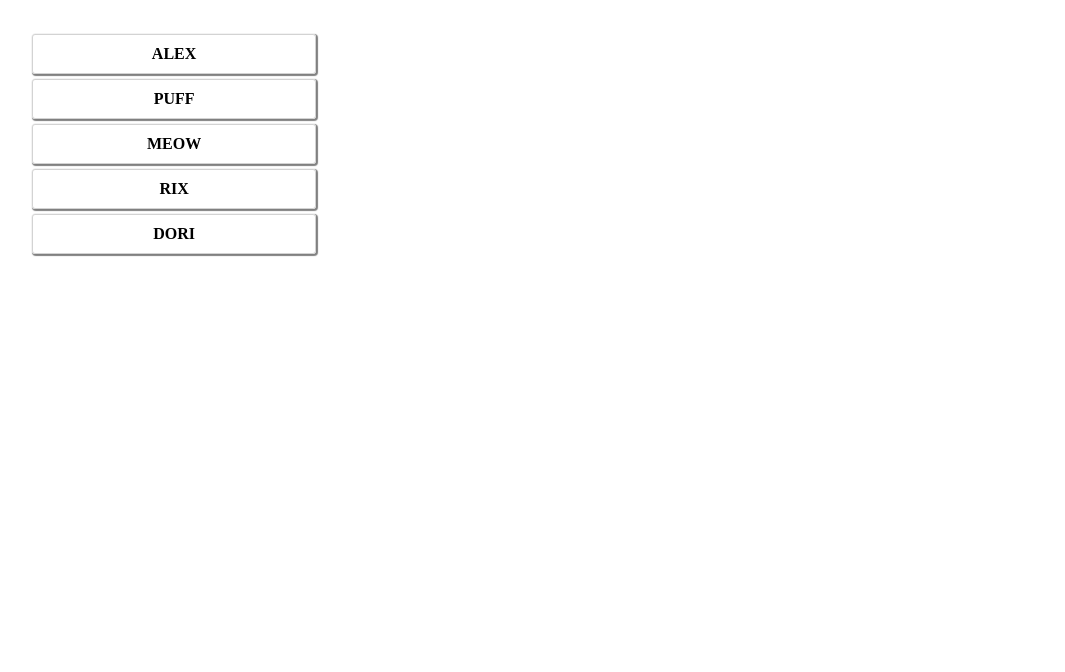
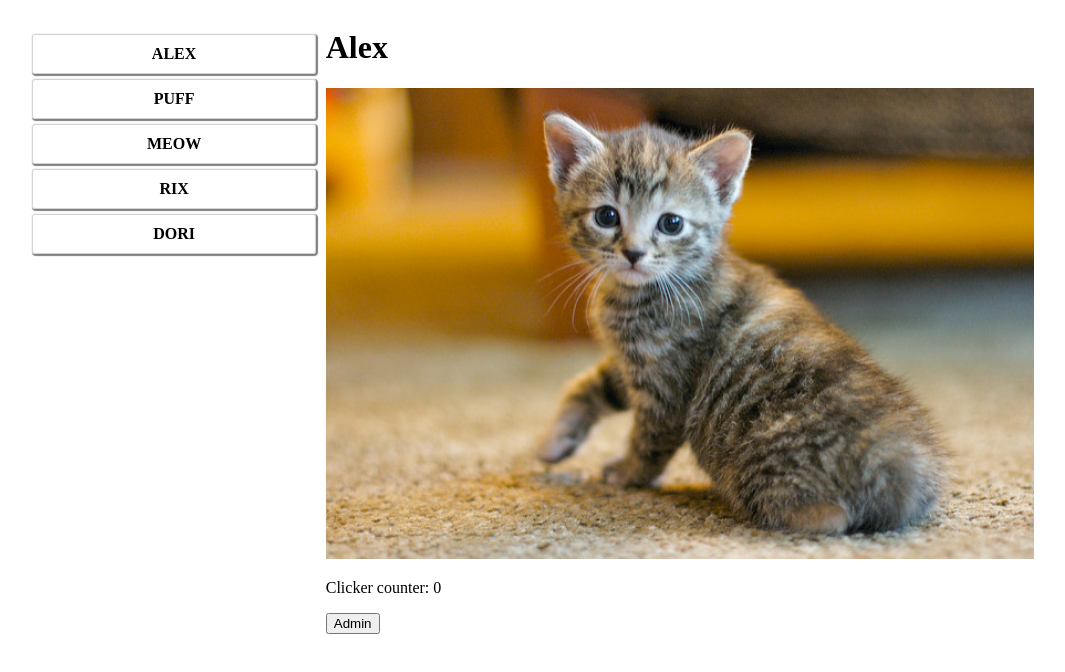
Before and after one commit to BartoszBazanski/cat-clicker, a plain HTML site: page index.html in a window 1280 px wide. Shown: the whole page, without its empty margins (112-1177 px from the left). Drawn offline with Linux system fonts and the light colour scheme.

Commit message:
Implement MVO methodology

```diff
--- a/assets/javascript/app.js
+++ b/assets/javascript/app.js
@@ -1,58 +1,132 @@
-var cats = [
+var model = {
+  currentCat: null,
+  data: [
     {
       name: "Alex",
       imageUrl: 'kitten_1.jpg',
-    clicks: 0
+      clicksCounter: 0
     },
     {
       name: "Puff",
       imageUrl: 'kitten_2.jpg',
-    clicks: 0
+      clicksCounter: 0
     },
     {
       name: "Meow",
       imageUrl: 'kitten_1.jpg',
-    clicks: 0
+      clicksCounter: 0
     },
     {
       name: "Rix",
       imageUrl: 'kitten_2.jpg',
-    clicks: 0
+      clicksCounter: 0
     },
     {
       name: "Dori",
       imageUrl: 'kitten_1.jpg',
-    clicks: 0
+      clicksCounter: 0
     },
-];
-var catList = [];
+  ],
+};
+
+var controller = {
+  init: function() {
+    model.currentCat = model.data[0];
+
+    catListView.init();
+    catDisplayView.init();
+    adminPanelView.init();
+  },
+
+  setCurrentCat: function(cat) {
+    model.currentCat = cat;
+  },
+
+  incrementCounter: function() {
+    model.currentCat.clicksCounter++;
+    catDisplayView.updateCounter();
+  },
+
+  getAllCats: function() {
+    return model.data;
+  },
+
+  getCurrentCat: function() {
+    return model.currentCat;
+  }
+};
+
+var catListView = {
+  init: function() {
+    this.cats = controller.getAllCats();
+
+    this.render();
+  },
+  render: function() {
     var list = document.querySelector('.list');
-var title = document.querySelector('h1');
-var image = document.querySelector('img');
-var counter = document.querySelector('span');
-var catDisplay = document.querySelector('#catDisplay');
     var itemList;
-
-cats.forEach(function(cat, id) {
+    this.cats.forEach(function(cat, id) {
       itemList = document.createElement('li');
-  itemList.id = id;
       itemList.textContent = cat.name;
 
-  itemList.addEventListener('click', (function(cats, id) {
+      itemList.addEventListener('click', (function(copyCat) {
         return function() {
-      if(catDisplay.classList.contains('hidden')) {
-        catDisplay.classList.remove('hidden');
-      }
-      title.textContent = cats[id].name;
-      image.id = id;
-      image.src = 'assets/images/' + cats[id].imageUrl;
-      counter.textContent = cats[id].clicks;
+          controller.setCurrentCat(copyCat);
+          catDisplayView.render();
         };
-  })(cats, id));
+      })(cat));
+
       list.append(itemList);
     });
+  },
+};
 
-image.addEventListener('click', function() {
-  cats[this.id].clicks++;
-  counter.textContent = cats[this.id].clicks;
+var catDisplayView = {
+  init: function() {
+    this.catDisplay = document.querySelector('#catDisplay');
+    this.title = this.catDisplay.querySelector('h1');
+    this.counter = this.catDisplay.querySelector('span');
+    this.image = this.catDisplay.querySelector('img');
+    this.image.addEventListener('click', function() {
+      controller.incrementCounter();
     });
+
+    this.render();
+  },
+  render: function() {
+    this.cat = controller.getCurrentCat();
+    this.title.textContent = this.cat.name;
+    this.image.src = 'assets/images/' + this.cat.imageUrl;
+
+    this.updateCounter();
+  },
+  updateCounter: function() {
+    this.counter.textContent = this.cat.clicksCounter;
+  }
+};
+
+var adminPanelView = {
+  init: function() {
+    this.adminButton = document.querySelector('.adminButton');
+    this.adminPanel = document.querySelector('.adminPanel');
+
+    this.adminButton.addEventListener('click', function() {
+      adminPanelView.render();
+    });
+  },
+  render: function() {
+    this.cat = controller.getCurrentCat();
+    this.editCatName = document.createElement('input');
+    this.editCatUrl = document.createElement('input');
+    this.editCatCounter = document.createElement('input');
+    this.editCatName.value = this.cat.name;
+    this.editCatUrl.value = this.cat.imageUrl;
+    this.editCatCounter.value = this.cat.clicksCounter;
+    this.adminPanel.append(this.editCatName, this.editCatUrl, this.editCatCounter);
+  },
+  clear: function() {
+    this.adminPanel.innerHTML = '';
+  }
+}
+
+controller.init();
--- a/assets/stylesheets/styles.css
+++ b/assets/stylesheets/styles.css
@@ -66,3 +66,6 @@ figcaption span {
   transform: translateY(2px);
   box-shadow: 1px 0 1px 1px gray;
 }
+.list li.active {
+  background-color: lightyellow;
+}
--- a/index.html
+++ b/index.html
@@ -10,10 +10,13 @@
       <ul class="list w-30p fl-l">
 
       </ul>
-      <div id="catDisplay" class="w-70p fl-l hidden">
+      <div id="catDisplay" class="w-70p fl-l">
         <h1></h1>
         <img src="" alt="Picture of a cat">
         <p>Clicker counter: <span></span></p>
+        <button type="button" class="adminButton">Admin</button>
+        <div class="adminPanel">
+        </div>
       </div>
     </div>
     <script src="assets/javascript/app.js"></script>
```
Lines whose indentation alone changed are shown as unchanged.
